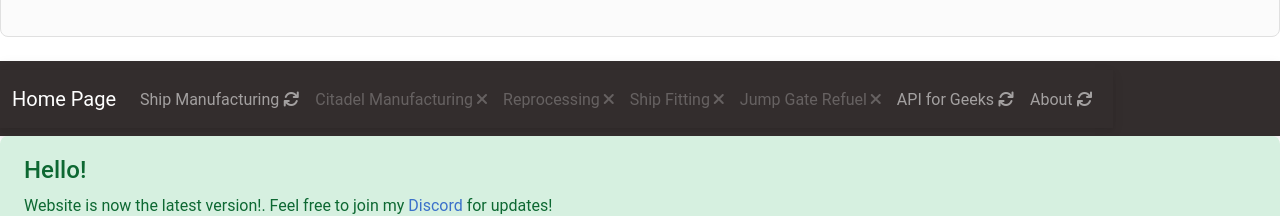
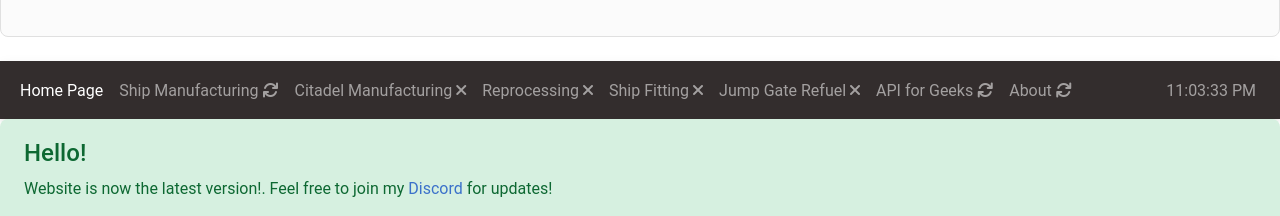
Before and after one commit to andrewtquick/biscuits-industrial-react, a React (Create React App) app: page / in a window 1280 px wide. Shown: the part 167-383 px from the top of the page. Built offline with nearby package versions, Linux system fonts and the light colour scheme.

Commit message:
Implemented Clock on all navbars

```diff
--- a/src/Pages/About.js
+++ b/src/Pages/About.js
@@ -7,7 +7,9 @@ const About = () => {
     return (
     <div>
         <Header />
-        <Navbar />
+        <nav className='navbar navbar-expand-lg navbar-dark bg-dark'>
+          <Navbar />
+        </nav>
         Hosted website uptime is:  uptime <p></p>
         Average server load:  load <p></p>
         Server Operating system is: type <p></p>
--- a/src/Ships/Navbar.js
+++ b/src/Ships/Navbar.js
@@ -1,3 +1,4 @@
+import Clock from '../content/Clock';
 import '../css/navbar.css'
 
 const Navbar = () => {
@@ -35,6 +36,9 @@ const Navbar = () => {
         </ul>
           </ul>
         </div>
+        <div class="navbar-text">
+        <Clock />
+      </div>
         </div>
     )
 }
--- /dev/null
+++ b/src/content/Clock.js
@@ -0,0 +1,28 @@
+import React, { useState } from "react"
+const Clock = () => {
+
+
+    const [timer, setTimer] = useState(new Date())
+
+    function tick() {
+        setTimer(new Date(new Date().toLocaleString('en', {timeZone: 'UTC'})))
+    }
+
+    React.useEffect(() => {
+        let timerID = setInterval(() => {
+            tick()
+        }, 1000)
+
+        return () => {
+            clearInterval(timerID)
+        }
+    })
+
+    return (
+        <div className="container">
+                {timer.toLocaleTimeString()}
+        </div>
+    )
+}
+
+export default Clock;
--- a/src/home/Navbar.js
+++ b/src/home/Navbar.js
@@ -1,24 +1,44 @@
+import Clock from '../content/Clock'
 const Navbar = () => {
     return (
-    <nav className='navbar navbar-expand-lg navbar-dark bg-dark'>
-          <div className="container-fluid">
-            <a className="navbar-brand" href="/">Home Page</a>
-        <button className="navbar-toggler" type="button" data-mdb-toggle="collapse" data-mdb-target="#navbarNavAltMarkup" aria-controls="navbarNavAltMarkup" aria-expanded="false" aria-label="Toggle navigation">
-            <i className="fas fa-bars"></i>
-        </button>
-            <div className="collapse navbar-collapse" id="navbarNavAltMarkup">
-                <div className="navbar-nav">
-                    <a className="nav-link" href="/ships">Ship Manufacturing <i className="fas fa-sync"></i></a>
-                    <a className="nav-link disabled" href="#">Citadel Manufacturing <i className="fas fa-times"></i></a>
-                    <a className="nav-link disabled" href="#">Reprocessing <i className="fas fa-times"></i></a>
-                    <a className="nav-link disabled" href="#">Ship Fitting <i className="fas fa-times"></i></a>
-                    <a className="nav-link disabled" href="#">Jump Gate Refuel <i className="fas fa-times"></i></a>
-                    <a className="nav-link" target="__blank" href="http://localhost:8081/api">API for Geeks <i className="fas fa-sync"></i></a>
-                    <a className="nav-link" href="/about">About <i className="fas fa-sync"></i></a>
-                </div>
-            </div>
-        </div>
-    </nav>
+<div className="container-fluid">
+<button className="navbar-toggler" type="button" data-mdb-toggle="collapse" data-mdb-target="#navbarText" aria-controls="navbarText" aria-expanded="false" aria-label="Toggle navigation">
+  <i className="fas fa-bars"></i>
+</button>
+  <div className="collapse navbar-collapse" id="navbarLeftAlignExample">
+  <ul className="navbar-nav me-auto mb-2 mb-lg-0">
+    <li className="nav-item">
+      <a className="nav-link active" aria-current="page" href="/">Home Page</a>
+    </li>
+    <ul className="navbar-nav">
+  <li className="nav-item">
+    <a className="nav-link" href="/ships">Ship Manufacturing  <i className="fas fa-sync"></i></a>
+  </li>
+  <li className="nav-item">
+    <a className="nav-link dissabled" href="">Citadel Manufacturing <i className="fas fa-times"></i></a>
+  </li>
+  <li className="nav-item">
+    <a className="nav-link  dissabled" href="">Reprocessing <i className="fas fa-times"></i></a>
+  </li>
+  <li className="nav-item">
+    <a className="nav-link dissabled" href="">Ship Fitting <i className="fas fa-times"></i></a>
+  </li>
+  <li className="nav-item">
+    <a className="nav-link dissabled" href="">Jump Gate Refuel <i className="fas fa-times"></i></a>
+  </li>
+  <li className="nav-item">
+    <a className="nav-link dissabled" href="http://localhost:8081/api">API for Geeks <i className="fas fa-sync"></i></a>
+  </li>
+  <li className="nav-item">
+    <a className="nav-link  dissabled" href="/about">About <i className="fas fa-sync"></i></a>
+  </li>
+</ul>
+  </ul>
+</div>
+<span className="navbar-text">
+        <Clock />
+</span>
+</div>
     )
 }
 export default Navbar;
```
